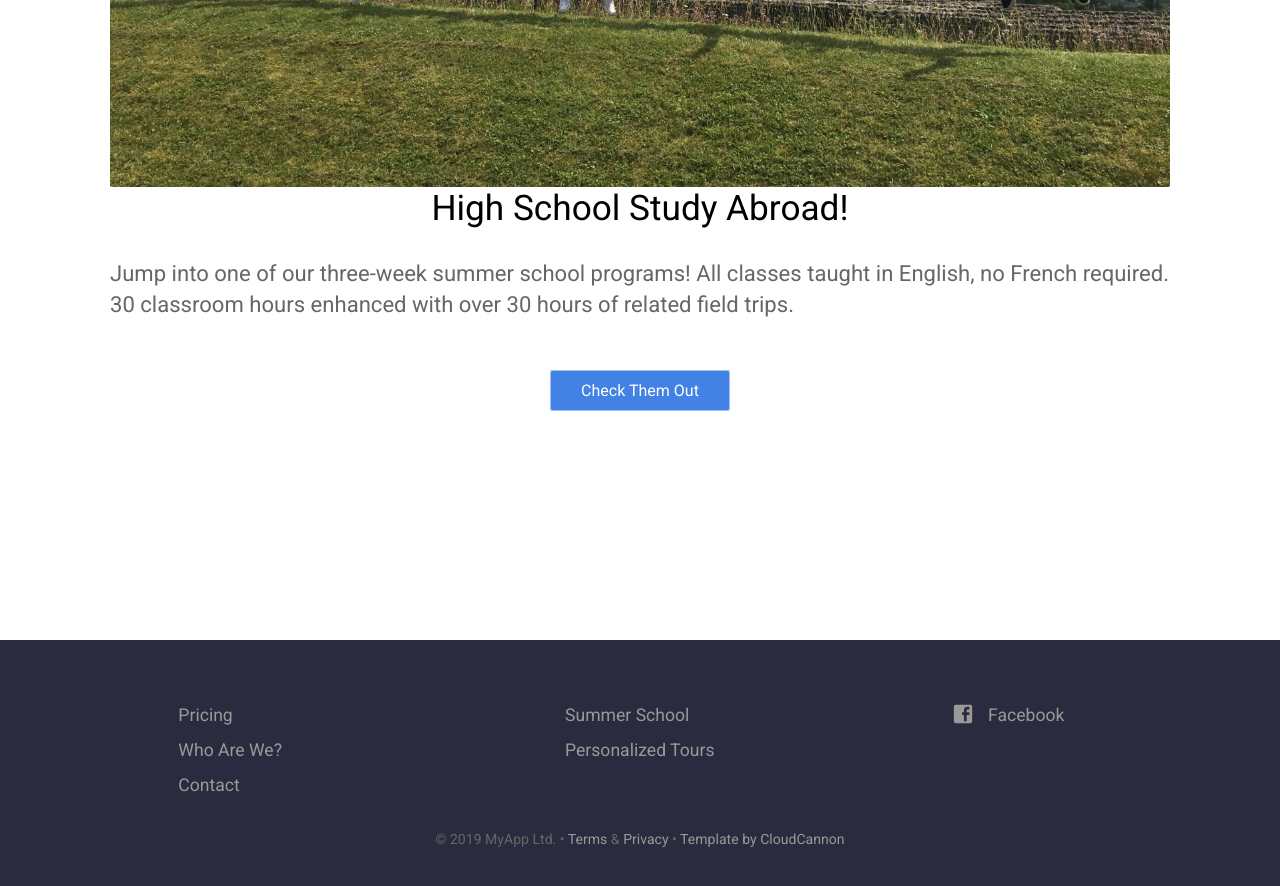
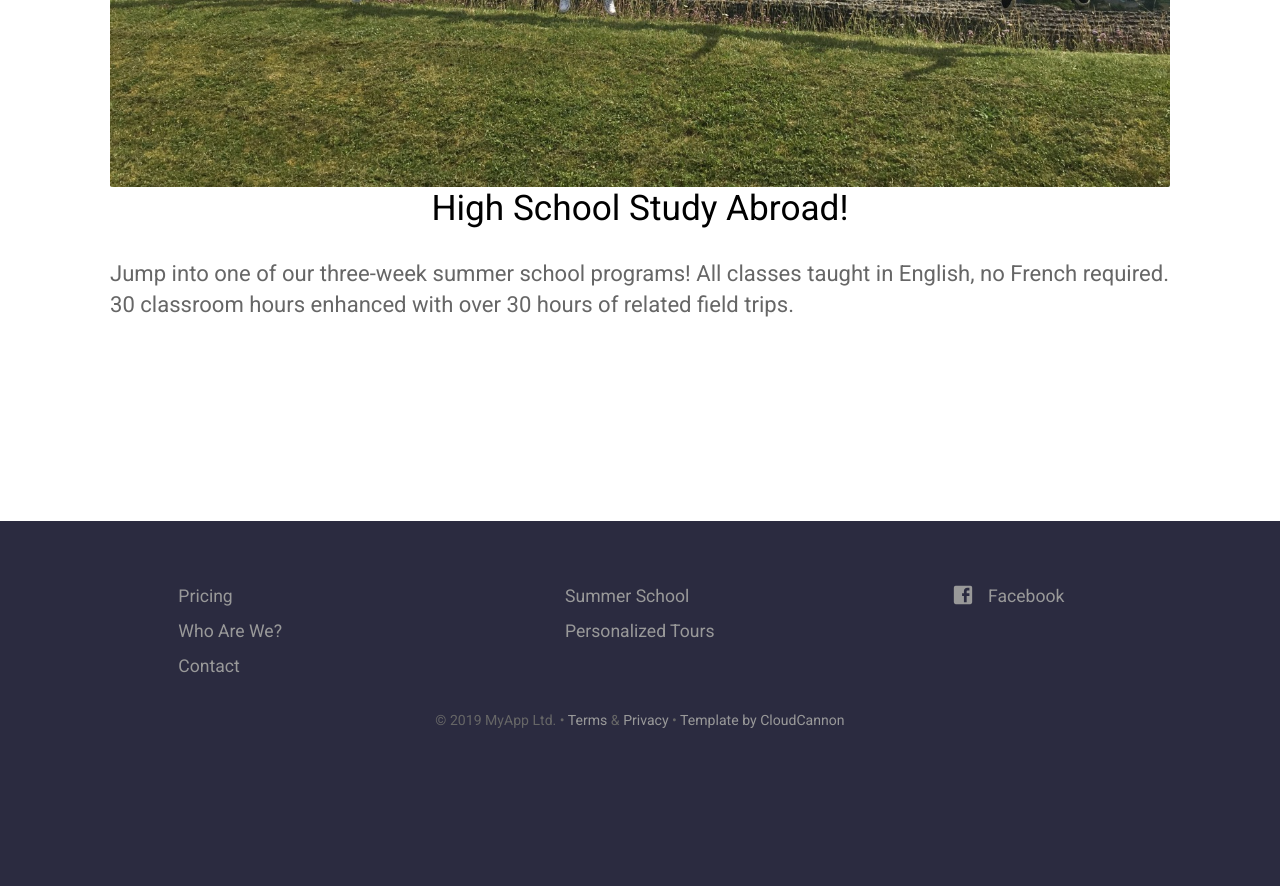
Before and after one commit to baritchie/project1, a Jekyll site: the page built from whoweare.html, in a window 1280 px wide and 900 px high, scrolled down 888 px. Shown: the top 886 px of the window. Built offline with Jekyll 4.4.1, drawn with Linux system fonts in a browser that asks for light colours; after the commit the page ends 1669 px from its top, so only the background shows below that.

Commit message:
Updated 'whoweare.html' via CloudCannon

```diff
--- a/whoweare.html
+++ b/whoweare.html
@@ -13,7 +13,6 @@ description: We've built an amazing team of developers, marketers, designers and
 			<div class="text editable">
 				<h2>High School Study Abroad!</h2>
 				<p>Jump into one of our three-week summer school programs! All classes taught in English, no French required. 30 classroom hours enhanced with over 30 hours of related field trips.</p>
-				<div class="cta button center-text"><a href="/summerschoolprograms/">Check Them Out</a></div>
 			</div>
 		</div>
 	</section>
```
